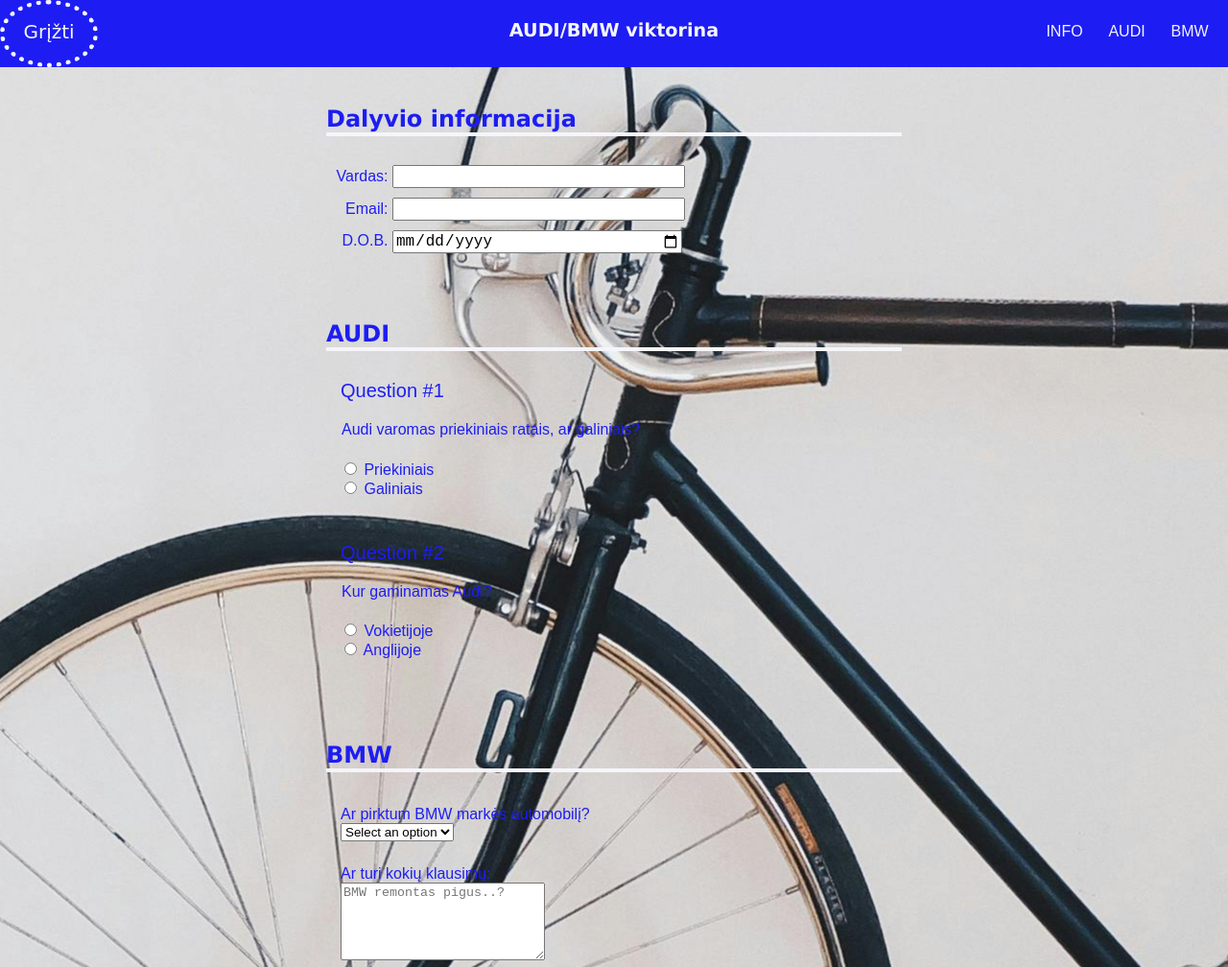
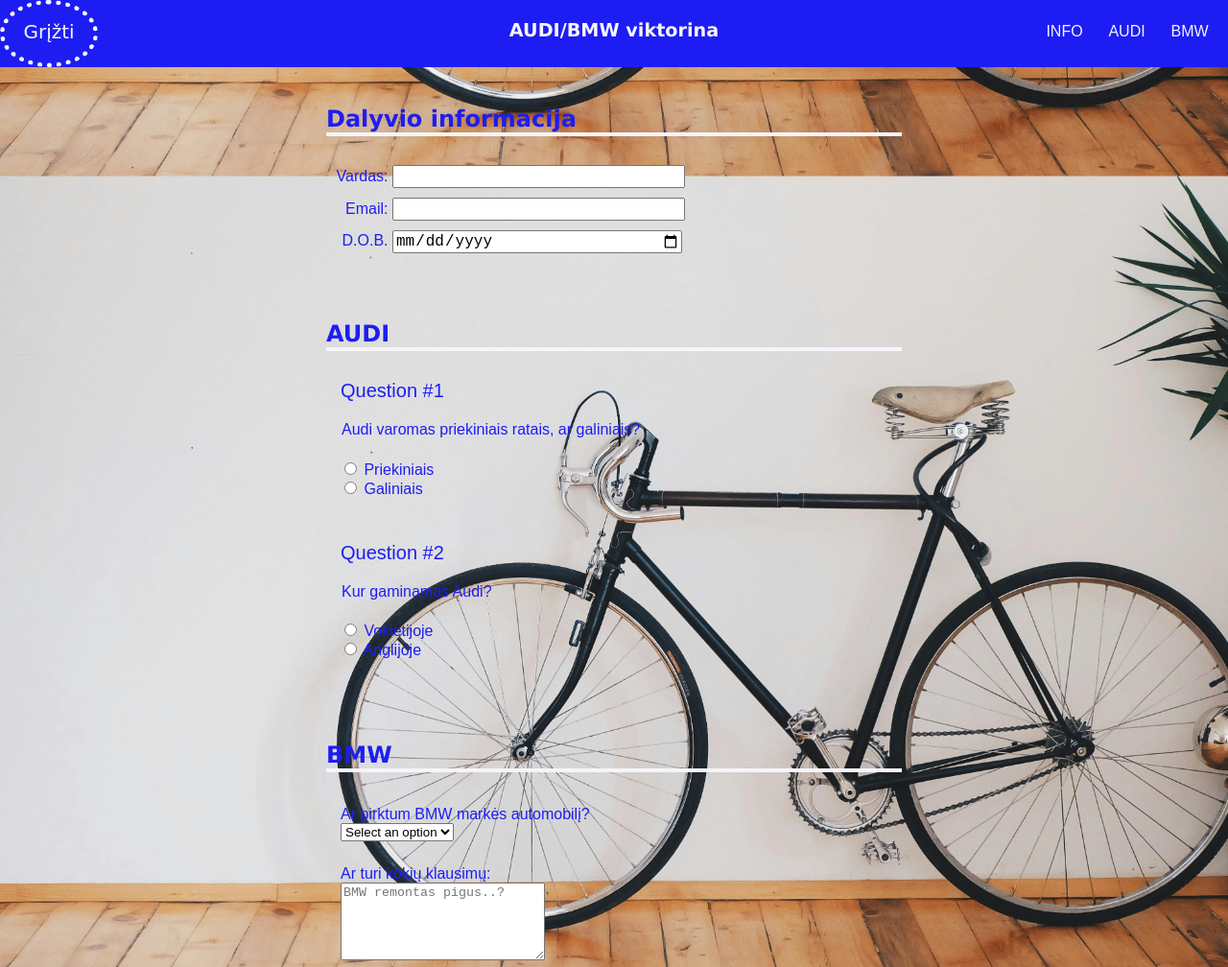
Before and after one commit to darbai123/viktorina2, a plain HTML site: page index.html in a window 1280 px wide. Shown: the top 1008 px of the page at 96% size. Drawn offline with Linux system fonts and the light colour scheme.

Commit message:
Update styles.css

```diff
--- a/styles.css
+++ b/styles.css
@@ -10,7 +10,7 @@
   font-family: fantasy;
   margin: 0;
   background-image: url('img/dviratis.jpg'); /* pakeiskite 'nuotraukos_nuoroda.jpg' į savo paveikslėlio URL */
-  background-size: ccontain;
+  background-size: contain;
   background-position: center;
 }
 
```
